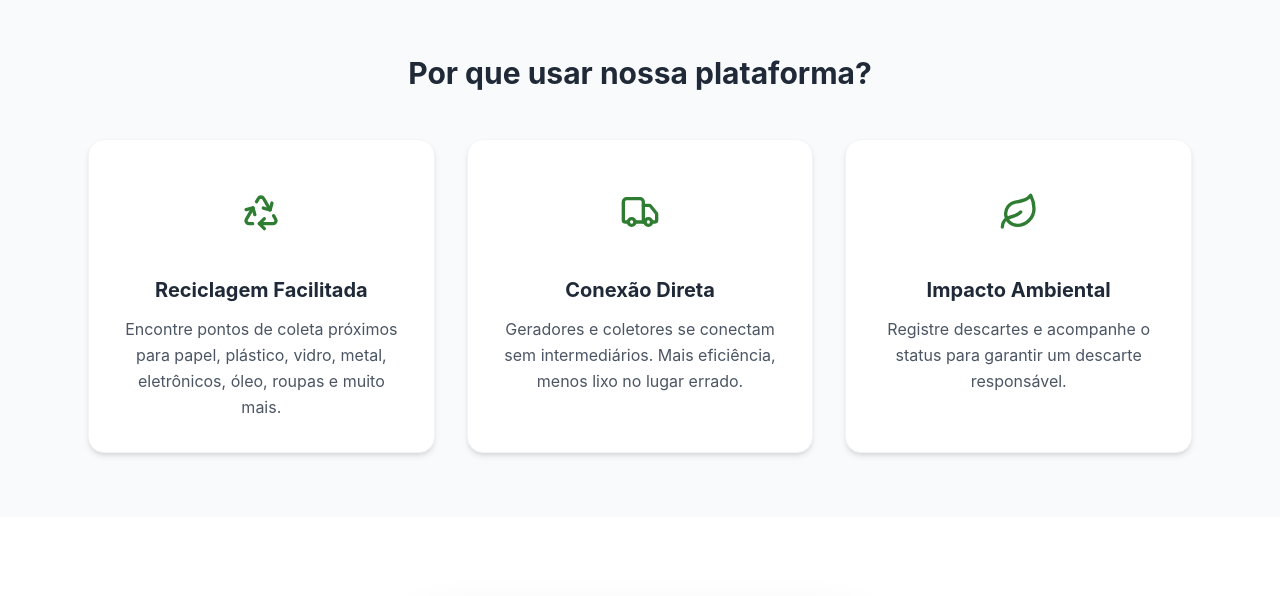
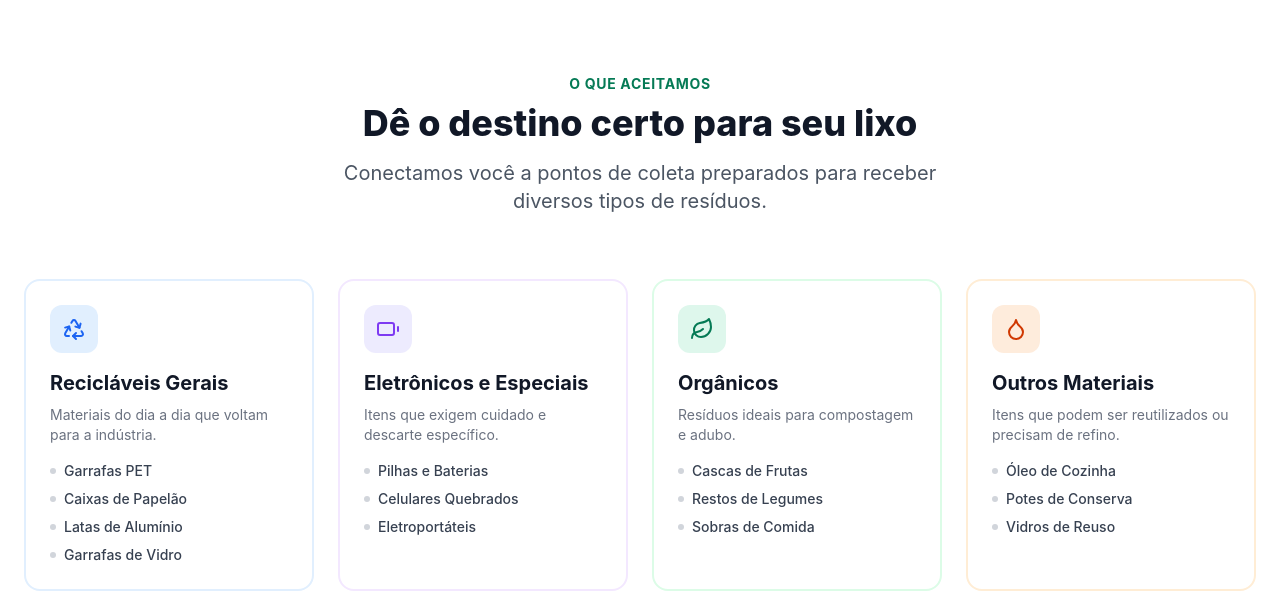
Before and after one commit to guigs028/startDB-Sustentabilidade, a React (Vite) app in the folder frontend/: page / in a window 1280 px wide. Shown: the part 1779-2375 px from the top of the page. Built offline with nearby package versions, Linux system fonts and the light colour scheme.

Commit message:
feat: add section showcasting accepted materials in the plataform

```diff
--- a/frontend/src/components/home/ImpactSection.jsx
+++ b/frontend/src/components/home/ImpactSection.jsx
@@ -1,4 +1,4 @@
-import { Search, BookOpen, Recycle } from "lucide-react";
+import { Search, Link, Recycle } from "lucide-react"; // Troquei BookOpen por Link
 
 export default function ImpactSection() {
   return (
@@ -38,18 +38,19 @@ export default function ImpactSection() {
 
             <div className="flex gap-6 items-start">
               <div className="flex-shrink-0 w-14 h-14 bg-brand-500 rounded-2xl flex items-center justify-center shadow-lg">
-                <BookOpen className="w-8 h-8 text-white" />
+                <Link className="w-8 h-8 text-white" />
               </div>
               <div>
                 <h4 className="text-xl font-bold text-gray-900 mb-2">
-                  Educação Prática
+                  Conexão Direta
                 </h4>
                 <p className="text-gray-600 leading-relaxed">
-                  Informações sobre como preparar cada resíduo para descarte
+                  Ligamos você aos pontos de coleta ideais para o seu material
                 </p>
               </div>
             </div>
 
+            {/* Item 3 - Gestão */}
             <div className="flex gap-6 items-start">
               <div className="flex-shrink-0 w-14 h-14 bg-brand-500 rounded-2xl flex items-center justify-center shadow-lg">
                 <Recycle className="w-8 h-8 text-white" />
@@ -59,7 +60,7 @@ export default function ImpactSection() {
                   Gestão de Descarte
                 </h4>
                 <p className="text-gray-600 leading-relaxed">
-                  Registre e acompanhe o status dos descartes
+                  Registre e acompanhe o status dos descartes em tempo real
                 </p>
               </div>
             </div>
--- /dev/null
+++ b/frontend/src/components/home/MaterialsSection.jsx
@@ -0,0 +1,86 @@
+import { Leaf, Battery, Droplet, Recycle, Smartphone, Package } from "lucide-react";
+
+const categories = [
+  {
+    title: "Recicláveis Gerais",
+    description: "Materiais do dia a dia que voltam para a indústria.",
+    items: ["Garrafas PET", "Caixas de Papelão", "Latas de Alumínio", "Garrafas de Vidro"],
+    icon: Recycle,
+    color: "bg-blue-100 text-blue-600",
+    border: "border-blue-100"
+  },
+  {
+    title: "Eletrônicos e Especiais",
+    description: "Itens que exigem cuidado e descarte específico.",
+    items: ["Pilhas e Baterias", "Celulares Quebrados", "Eletroportáteis"],
+    icon: Battery,
+    color: "bg-purple-100 text-purple-600",
+    border: "border-purple-100"
+  },
+  {
+    title: "Orgânicos",
+    description: "Resíduos ideais para compostagem e adubo.",
+    items: ["Cascas de Frutas", "Restos de Legumes", "Sobras de Comida"],
+    icon: Leaf,
+    color: "bg-green-100 text-green-600",
+    border: "border-green-100"
+  },
+  {
+    title: "Outros Materiais",
+    description: "Itens que podem ser reutilizados ou precisam de refino.",
+    items: ["Óleo de Cozinha", "Potes de Conserva", "Vidros de Reuso"],
+    icon: Droplet,
+    color: "bg-orange-100 text-orange-600",
+    border: "border-orange-100"
+  }
+];
+
+export default function MaterialsSection() {
+  return (
+    <section className="py-20 bg-white">
+      <div className="max-w-7xl mx-auto px-6">
+        <div className="text-center mb-16">
+          <span className="text-green-600 font-bold tracking-wider uppercase text-sm">
+            O que aceitamos
+          </span>
+          <h2 className="text-4xl font-extrabold text-gray-900 mt-2 mb-4">
+            Dê o destino certo para seu lixo
+          </h2>
+          <p className="text-xl text-gray-600 max-w-2xl mx-auto">
+            Conectamos você a pontos de coleta preparados para receber diversos tipos de resíduos.
+          </p>
+        </div>
+
+        <div className="grid md:grid-cols-2 lg:grid-cols-4 gap-6">
+          {categories.map((cat, i) => (
+            <div
+              key={i}
+              className={`p-6 rounded-2xl border-2 ${cat.border} hover:shadow-lg transition-shadow bg-white`}
+            >
+              <div className={`w-12 h-12 rounded-xl ${cat.color} flex items-center justify-center mb-4`}>
+                <cat.icon className="w-6 h-6" />
+              </div>
+
+              <h3 className="text-xl font-bold text-gray-900 mb-2">
+                {cat.title}
+              </h3>
+
+              <p className="text-sm text-gray-500 mb-4 h-10">
+                {cat.description}
+              </p>
+
+              <ul className="space-y-2">
+                {cat.items.map((item, idx) => (
+                  <li key={idx} className="flex items-center text-gray-700 text-sm font-medium">
+                    <div className="w-1.5 h-1.5 rounded-full bg-gray-300 mr-2" />
+                    {item}
+                  </li>
+                ))}
+              </ul>
+            </div>
+          ))}
+        </div>
+      </div>
+    </section>
+  );
+}
--- a/frontend/src/pages/Home.jsx
+++ b/frontend/src/pages/Home.jsx
@@ -5,6 +5,7 @@ import HowItWorks from "../components/home/HowItWorks";
 import ImpactSection from "../components/home/ImpactSection";
 import FeaturesSection from "../components/home/FeaturesSection";
 import AuthSection from "../components/home/AuthSection";
+import MaterialsSection from "../components/home/MaterialsSection";
 
 export default function Home() {
   return (
@@ -13,6 +14,7 @@ export default function Home() {
       <HeroSection />
       <HowItWorks />
       <ImpactSection />
+      <MaterialsSection />
       <FeaturesSection />
       <AuthSection />
       <Footer />
```
